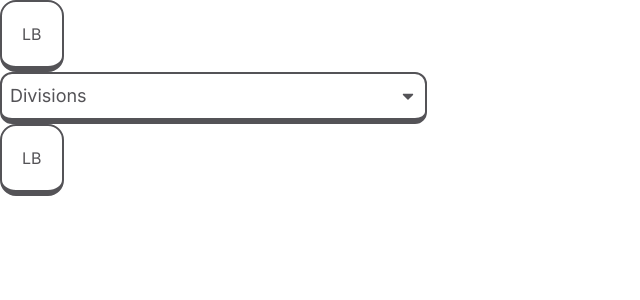
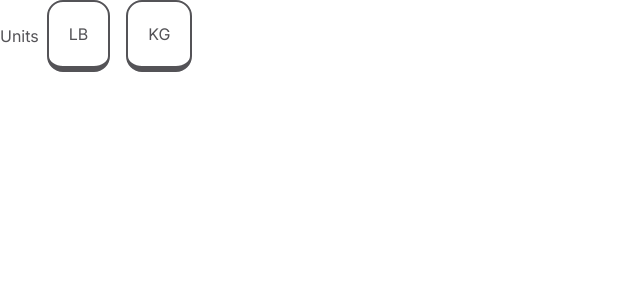
Before and after one commit to ZacharyTa/powerlifting-project, a Next.js app: page / in a window 1280 px wide. Shown: the top 300 px of the page, without its empty margins (0-640 px from the left). Built offline with nearby package versions, Linux system fonts and the light colour scheme.

Commit message:
made buttons toggleable

```diff
--- a/src/components/Button.jsx
+++ /dev/null
@@ -1,16 +0,0 @@
-"use client";
-import { COLORS } from "@/data/Button.js";
-
-const Button = ({ text, color, onClick }) => {
-  return (
-    <button onClick={onClick}>
-      <div
-        className={`${COLORS[color].bg} ${COLORS[color].text} ${COLORS[color].hover} ${COLORS[color].border} border-2 border-b-6 rounded-2xl p-5 w-full`}
-      >
-        {text}
-      </div>
-    </button>
-  );
-};
-
-export default Button;
--- a/src/components/Test.jsx
+++ b/src/components/Test.jsx
@@ -1,21 +1,23 @@
 "use client";
 import React from "react";
 import { useState } from "react";
-import Button from "@/components/Button";
+import Toggle from "@/components/Toggle";
 import Select from "@/components/Select";
-import { DIVISIONS } from "@/data/forms/Information.js";
+import { DIVISIONS } from "@/data/forms/Information";
+import { UNITS } from "@/data/forms/Information";
 const Test = () => {
   const [division, setDivision] = useState(null);
+  const [unit, setUnit] = useState(null);
   return (
     <>
-      <Button color="white" text="LB" />
-      <Select
-        options={DIVISIONS}
-        current={division}
-        setCurrent={setDivision}
-        title="Divisions"
+      <Toggle
+        name="Units"
+        color="white"
+        text="LB"
+        objects={UNITS}
+        object={unit}
+        setObject={setUnit}
       />
-      <Button color="white" text="LB" />
     </>
   );
 };
--- /dev/null
+++ b/src/components/Toggle.jsx
@@ -0,0 +1,30 @@
+"use client";
+
+const Toggle = ({ name, objects, object, setObject }) => {
+  return (
+    <div className="flex items-center">
+      {name}
+      {objects.map((element, index) => {
+        return element === object ? (
+          <div
+            className="bg-power-black/40 text-power-black border-2 rounded-2xl p-5 mx-2 cursor-pointer"
+            key={index}
+            onClick={() => setObject(element)}
+          >
+            {element}
+          </div>
+        ) : (
+          <div
+            className="bg-power-white text-power-black border-2 border-b-6 rounded-2xl p-5 mx-2 cursor-pointer"
+            key={index}
+            onClick={() => setObject(element)}
+          >
+            {element}
+          </div>
+        );
+      })}
+    </div>
+  );
+};
+
+export default Toggle;
--- a/src/data/Button.js
+++ /dev/null
@@ -1,8 +0,0 @@
-export const COLORS = {
-  white: {
-    bg: "bg-power-white",
-    hover: "hover:bg-power-gray",
-    text: "text-power-black",
-    border: "border-power-black",
-  },
-};
--- a/src/data/forms/Information.js
+++ b/src/data/forms/Information.js
@@ -1 +1,3 @@
 export const DIVISIONS = ["Raw Bench", "Raw FP", "Raw Classic FP", "Equipped"];
+
+export const UNITS = ["LB", "KG"];
```
